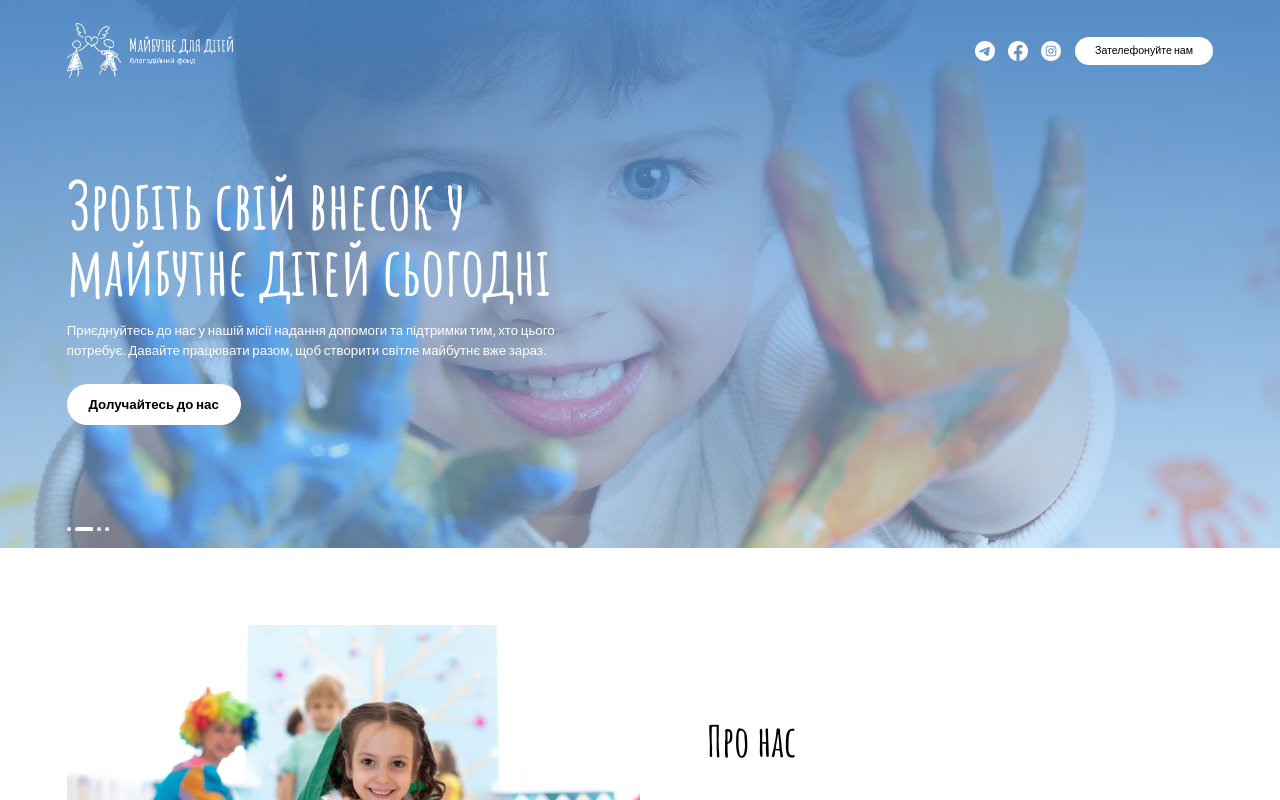
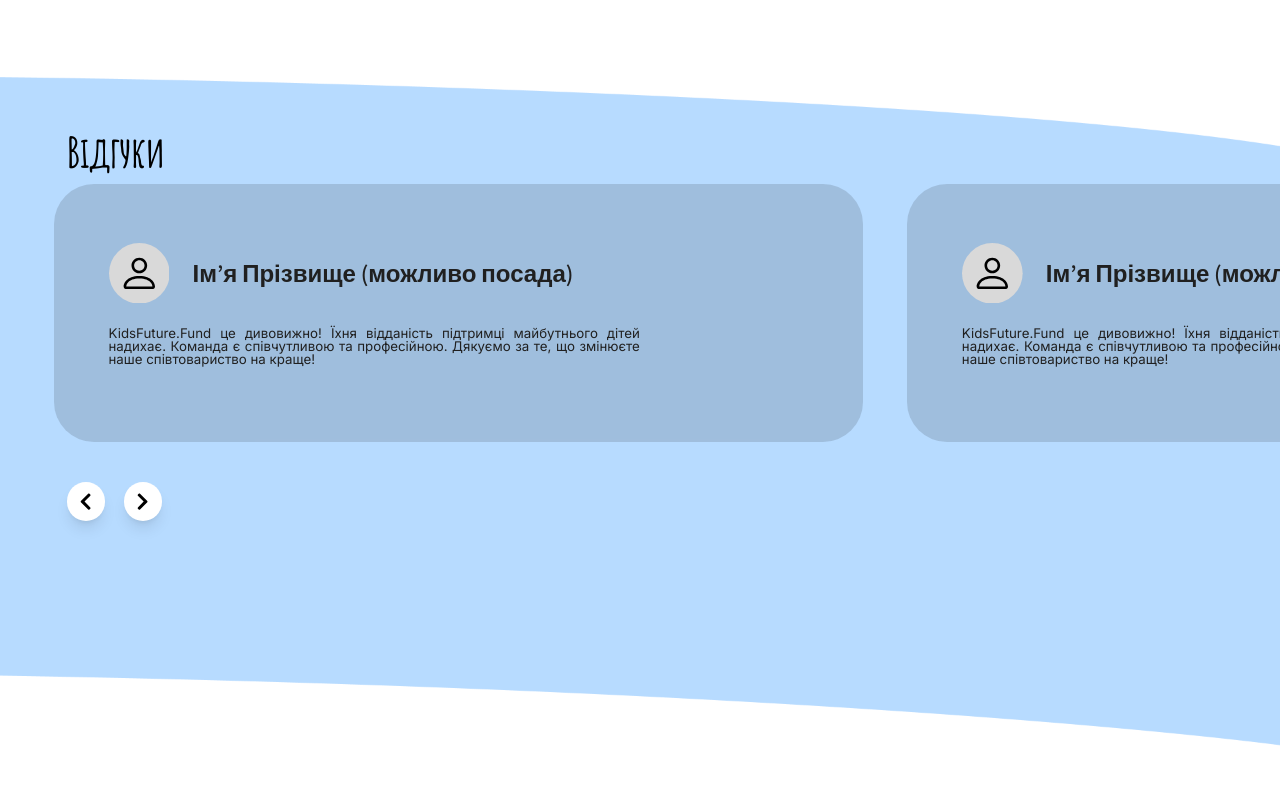
Before and after one commit to Odink923/SiteFUND, a Next.js app: page / in a window 1280 px wide. Shown: the top 800 px of the page. Built offline with nearby package versions, Linux system fonts and the light colour scheme.

Commit message:
added carrousel

```diff
--- a/package.json
+++ b/package.json
@@ -14,6 +14,7 @@
     "next": "14.2.7",
     "react": "^18",
     "react-dom": "^18",
+    "react-icons": "^5.3.0",
     "swiper": "^11.1.12"
   },
   "devDependencies": {
--- /dev/null
+++ b/src/app/components/Reviews/Reviews.tsx
@@ -0,0 +1,22 @@
+import Image from 'next/image';
+import ReviewsCarrousel from './ReviewsCarrousel/ReviewsCarrousel';
+export default function Reviews() {
+    return (
+        <div className='relative z-10 mt-[5.99vw]'>
+        {/* Background Image */}
+        <Image
+            src="/images/Reviews.png" // Path to your image
+            alt="Child5"
+            width={1936}
+            height={1260}
+            className="object-cover w-full h-auto"
+        />
+
+        {/* Overlaying Elements */}
+        <div className="absolute inset-0 flex flex-col pt-[3.39vw] ">
+            <h1 className="font-amatic lg:pl-[5.21vw] lg:text-[3.33vw]">Відгуки</h1>
+              <ReviewsCarrousel></ReviewsCarrousel>
+        </div>
+        </div>
+    );
+}
--- /dev/null
+++ b/src/app/components/Reviews/ReviewsCarrousel/ReviewsCarrousel.tsx
@@ -0,0 +1,92 @@
+"use client";
+
+import { Swiper, SwiperSlide } from 'swiper/react';
+import 'swiper/css';
+
+import { useState } from 'react';
+import { FaChevronLeft, FaChevronRight } from 'react-icons/fa';
+import SwiperCore from 'swiper';
+
+const ReviewsCarrousel = () => {
+    const [swiperInstance, setSwiperInstance] = useState<SwiperCore | null>(null);
+
+    // Приклад слайдів
+    const slides = [
+        {
+            description: "KidsFuture.Fund це дивовижно! Їхня відданість підтримці майбутнього дітей надихає. Команда є співчутливою та професійною. Дякуємо за те, що змінюєте наше співтовариство на краще!",
+            title: "Ім’я Прізвище (можливо посада)"
+        },
+        {
+            description: "KidsFuture.Fund це дивовижно! Їхня відданість підтримці майбутнього дітей надихає. Команда є співчутливою та професійною. Дякуємо за те, що змінюєте наше співтовариство на краще!",
+            title: "Ім’я Прізвище (можливо посада)"
+        },
+        {
+            description: "KidsFuture.Fund це дивовижно! Їхня відданість підтримці майбутнього дітей надихає. Команда є співчутливою та професійною. Дякуємо за те, що змінюєте наше співтовариство на краще!",
+            title: "Ім’я Прізвище (можливо посада)"
+        },
+        // Додайте інші слайди за потреби
+    ];
+
+    return (
+        <div className="relative w-full">
+            <Swiper
+                slidesPerView={1.5}
+                centeredSlides={false}
+                initialSlide={0}
+                className="mySwiper w-full"
+                onSwiper={setSwiperInstance}
+                onSlideChange={(swiper) => console.log('Active slide index:', swiper.activeIndex)}
+
+                loop={true} // Безкінечне прокручування
+            >
+                {slides.map((slide, index) => (
+                    <SwiperSlide key={index}>
+                        <div className="relative bg-[#20202026] lg:w-[63.23vw] lg:h-[20.16vw] lg:ml-[4.21vw] rounded-[3.13vw] ">
+                            {slide.title && (
+                                <div className="text-[#202020] pt-[4.58vw]  pl-[4.27vw] lg:w-[45.78vw] lg:h-[10.00vw] leading-none ">
+
+                                    <div className="flex items-center">
+                                        <svg width="4.74vw" height="4.74vw" viewBox="0 0 91 91" fill="none" xmlns="http://www.w3.org/2000/svg">
+                                            <circle cx="45.5" cy="45.5" r="45.5" fill="#D9D9D9" />
+                                            <path d="M45.5 45.5C51.9893 45.5 57.25 40.2393 57.25 33.75C57.25 27.2607 51.9893 22 45.5 22C39.0107 22 33.75 27.2607 33.75 33.75C33.75 40.2393 39.0107 45.5 45.5 45.5ZM53.3333 33.75C53.3333 38.0762 49.8262 41.5833 45.5 41.5833C41.1738 41.5833 37.6667 38.0762 37.6667 33.75C37.6667 29.4238 41.1738 25.9167 45.5 25.9167C49.8262 25.9167 53.3333 29.4238 53.3333 33.75Z" fill="black" />
+                                            <path d="M69 65.0833C69 69 65.0833 69 65.0833 69H25.9167C25.9167 69 22 69 22 65.0833C22 61.1667 25.9167 49.4167 45.5 49.4167C65.0833 49.4167 69 61.1667 69 65.0833ZM65.0833 65.0697C65.0777 64.1031 64.481 61.2076 61.8242 58.5508C59.2695 55.9961 54.4656 53.3333 45.5 53.3333C36.5343 53.3333 31.7304 55.9961 29.1757 58.5508C26.5189 61.2076 25.9222 64.1031 25.9167 65.0697H65.0833Z" fill="black" />
+                                        </svg>
+                                        <h2 className="lg:text-[1.88vw] lg:pl-[1.82vw] font-assistant font-semibold">{slide.title}</h2>
+                                    </div>
+
+                                    <p className="lg:text-[1.04vw] lg:pt-[1.82vw] text-justify">{slide.description}</p>
+                                </div>
+                            )}
+                        </div>
+                    </SwiperSlide>
+                ))}
+            </Swiper>
+
+            {/* Кастомні кнопки навігації */}
+            <div className="flex ml-[5.21vw] mt-[3.13vw] space-x-[1.46vw]">
+                <button
+                    onClick={() => swiperInstance && swiperInstance.slidePrev()}
+                    className="
+                        bg-white hover:bg-gray-200 text-black rounded-full focus:outline-none transition-colors duration-300 shadow-lg hover:shadow-xl
+                        flex items-center justify-center
+                        lg:w-[3vw] lg:h-[3vw]
+                    "
+                >
+                    <FaChevronLeft className="lg:text-[1.5vw]" />
+                </button>
+                <button
+                    onClick={() => swiperInstance && swiperInstance.slideNext()}
+                    className="
+                        bg-white hover:bg-gray-200 text-black rounded-full focus:outline-none transition-colors duration-300 shadow-lg hover:shadow-xl
+                        flex items-center justify-center
+                        lg:w-[3vw] lg:h-[3vw]
+                    "
+                >
+                    <FaChevronRight className="lg:text-[1.5vw]" />
+                </button>
+            </div>
+        </div>
+    );
+};
+
+export default ReviewsCarrousel;
--- a/src/app/components/WhatWeDo/WhatWeDo.tsx
+++ b/src/app/components/WhatWeDo/WhatWeDo.tsx
@@ -2,7 +2,6 @@ import Image from 'next/image';
 import BlockWhatWeDo from './BlockWhatWeDo/BlockWhatWeDo';
 
 export default function WhatWeDo() {
-    const path1 = "/images/WhatWeDo1.png"
     return (
         <div className='relative z-10 mt-[5.99vw]'>
             {/* Background Image */}
--- a/src/app/page.tsx
+++ b/src/app/page.tsx
@@ -3,12 +3,13 @@ import Carrousel from "./components/Carrousel/Carrousel"
 import DoSomethingGood from "./components/DoSomethingGood/DoSomethingGood";
 import LastEvents from "./components/LastEvents/LastEvents";
 import OurPartners from "./components/OurPartners/OurPartners";
+import Reviews from "./components/Reviews/Reviews";
 import SupportKidsFuture from "./components/SupportKidsFuture/SupportKidsFuture";
 import WhatWeDo from "./components/WhatWeDo/WhatWeDo";
 export default function Home() {
   return (
     <main >
-     <div className="overflow-hidden">
+     {/* <div className="overflow-hidden">
       <Carrousel></Carrousel>
 
       </div>
@@ -20,7 +21,8 @@ export default function Home() {
     </div>
     <WhatWeDo></WhatWeDo>
     <SupportKidsFuture></SupportKidsFuture>
-    <OurPartners></OurPartners>
+    <OurPartners></OurPartners> */}
+    <Reviews></Reviews>
     </main>
   );
 }
```
Also changed, not shown: public/images/Reviews.png (added), 1 other file (tests, documents, lock files or other folders).
